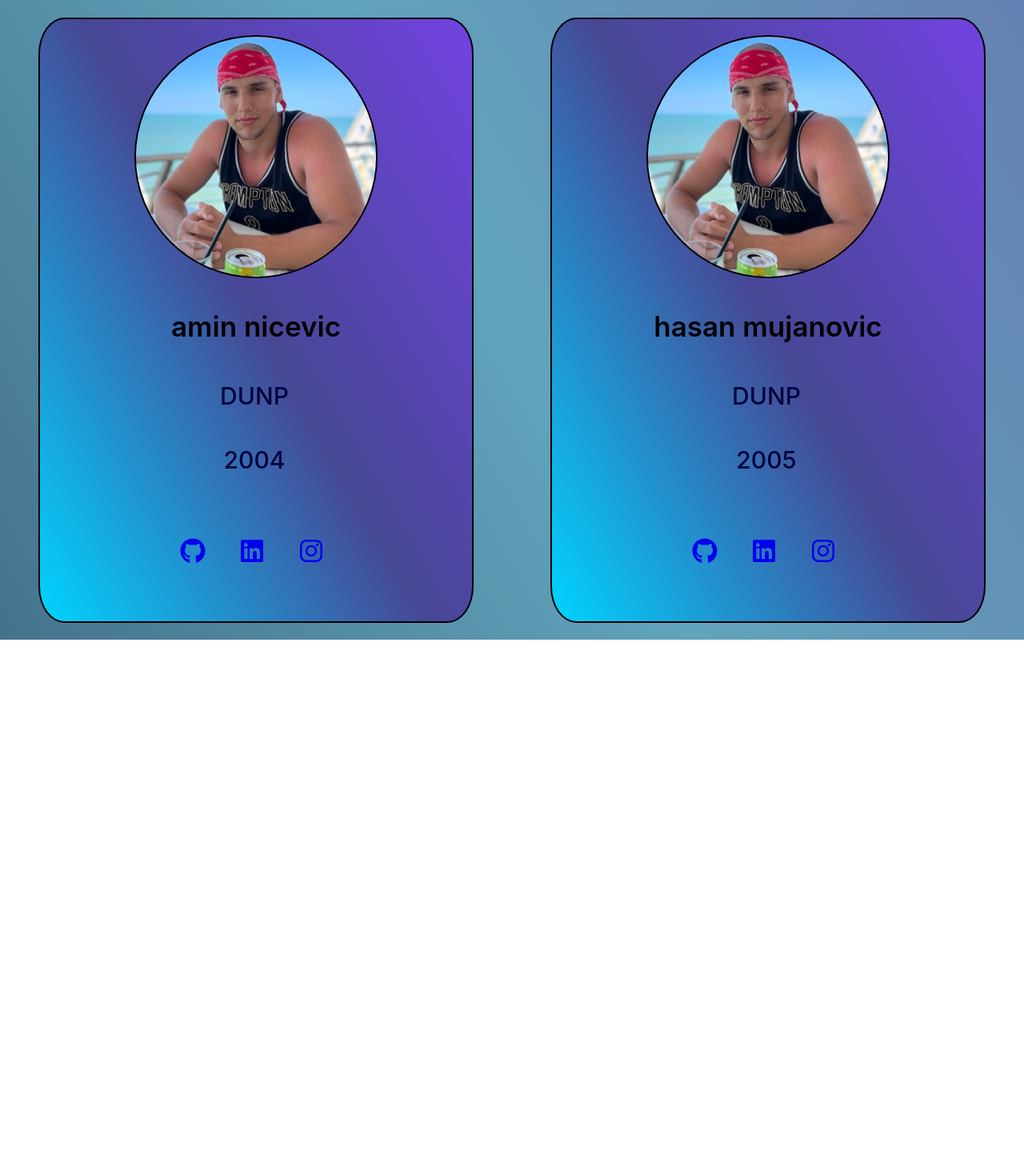
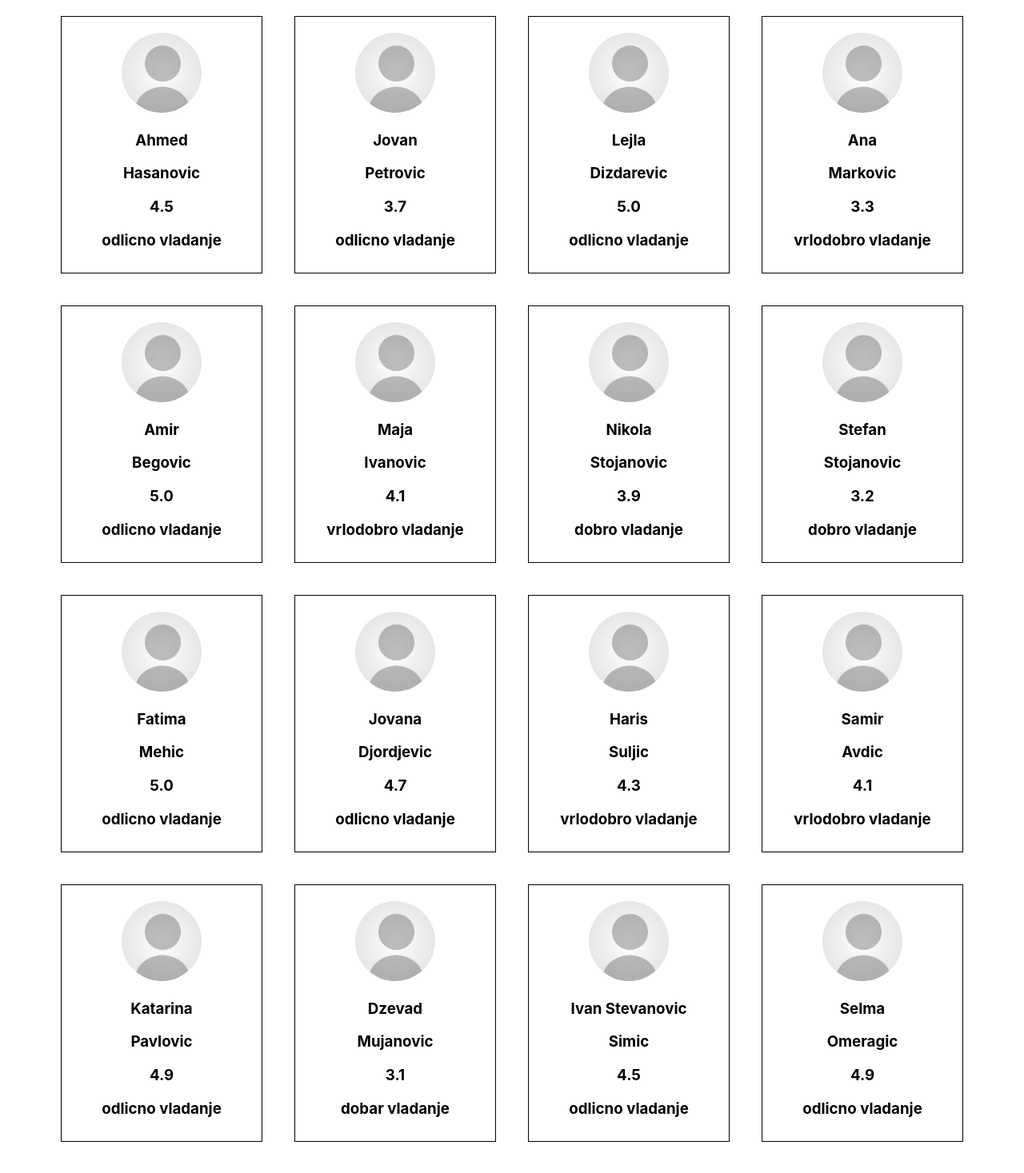
Before and after one commit to aminnicevic04/React-App-NIT, a React (Create React App) app in the folder my-app/: page / in a window 1280 px wide. Shown: the top 1467 px of the page at 80% size. Before the commit the page ends 800 px from the top, so only its background shows below. Built offline with nearby package versions, Linux system fonts and the light colour scheme.

Commit message:
vezbanje

```diff
--- a/my-app/src/App.css
+++ b/my-app/src/App.css
@@ -1,4 +1,5 @@
 .mainDiv{
     display: flex;
+    flex-wrap: wrap;
     justify-content: center;
 }
--- a/my-app/src/App.js
+++ b/my-app/src/App.js
@@ -1,39 +1,169 @@
 import "./App.css";
-import "./components/Card";
-import Card from "./components/Card";
+import Card from "./components/Card/Card";
 
 //JSX
 function App() {
   const odeljenje = [
     {
-      ime: "amin nicevic",
-      godine: 2004,
-      obrazovanje: "DUNP",
-      zanimanje: "React",
+      ime: "Ahmed",
+      prezime: "Hasanovic",
+      redniBroj: 1,
+      vladanje: "odlicno",
+      uspeh: "4.5",
     },
     {
-      ime: "hasan mujanovic",
-      godine: 2005,
-      obrazovanje: "DUNP",
-      zanimanje: "Angular",
+      ime: "Jovan",
+      prezime: "Petrovic",
+      redniBroj: 2,
+      vladanje: "odlicno",
+      uspeh: "3.7",
+    },
+    {
+      ime: "Lejla",
+      prezime: "Dizdarevic",
+      redniBroj: 3,
+      vladanje: "odlicno",
+      uspeh: "5.0",
+    },
+    {
+      ime: "Ana",
+      prezime: "Markovic",
+      redniBroj: 4,
+      vladanje: "vrlodobro",
+      uspeh: "3.3",
+    },
+    {
+      ime: "Amir",
+      prezime: "Begovic",
+      redniBroj: 5,
+      vladanje: "odlicno",
+      uspeh: "5.0",
+    },
+    {
+      ime: "Maja",
+      prezime: "Ivanovic",
+      redniBroj: 6,
+      vladanje: "vrlodobro",
+      uspeh: "4.1",
+    },
+    {
+      ime: "Nikola",
+      prezime: "Stojanovic",
+      redniBroj: 7,
+      vladanje: "dobro",
+      uspeh: "3.9",
+    },
+    {
+      ime: "Stefan",
+      prezime: "Stojanovic",
+      redniBroj: 8,
+      vladanje: "dobro",
+      uspeh: "3.2",
+    },
+    {
+      ime: "Fatima",
+      prezime: "Mehic",
+      redniBroj: 9,
+      vladanje: "odlicno",
+      uspeh: "5.0",
+    },
+    {
+      ime: "Jovana",
+      prezime: "Djordjevic",
+      redniBroj: 10,
+      vladanje: "odlicno",
+      uspeh: "4.7",
+    },
+    {
+      ime: "Haris",
+      prezime: "Suljic",
+      redniBroj: 11,
+      vladanje: "vrlodobro",
+      uspeh: "4.3",
+    },
+    {
+      ime: "Samir",
+      prezime: "Avdic",
+      redniBroj: 12,
+      vladanje: "vrlodobro",
+      uspeh: "4.1",
+    },
+    {
+      ime: "Katarina",
+      prezime: "Pavlovic",
+      redniBroj: 13,
+      vladanje: "odlicno",
+      uspeh: "4.9",
+    },
+    {
+      ime: "Dzevad",
+      prezime: "Mujanovic",
+      redniBroj: 14,
+      vladanje: "dobar",
+      uspeh: "3.1",
+    },
+    {
+      ime: "Ivan Stevanovic",
+      prezime: "Simic",
+      redniBroj: 15,
+      vladanje: "odlicno",
+      uspeh: "4.5",
+    },
+    {
+      ime: "Selma",
+      prezime: "Omeragic",
+      redniBroj: 16,
+      vladanje: "odlicno",
+      uspeh: "4.9",
+    },
+    {
+      ime: "Katarina",
+      prezime: "Pavlovic",
+      redniBroj: 17,
+      vladanje: "vrlodobro",
+      uspeh: "4.4",
+    },
+    {
+      ime: "Marija",
+      prezime: "Popovic",
+      redniBroj: 18,
+      vladanje: "vrlodobro",
+      uspeh: "4.1",
+    },
+    {
+      ime: "Dzordze",
+      prezime: "Lukic",
+      redniBroj: 19,
+      vladanje: "vrlodobro",
+      uspeh: "3.9",
+    },
+    {
+      ime: "Lejla",
+      prezime: "Ibrahimovic",
+      redniBroj: 20,
+      vladanje: "vrlodobro",
+      uspeh: "4.1",
+    },
+    {
+      ime: "Adnan",
+      prezime: "Durakovic",
+      redniBroj: 21,
+      vladanje: "odlicno",
+      uspeh: "4.5",
     },
   ];
+
   return (
     <div className="mainDiv">
-      {/* <Card ime={"Amin Nicevic"} obrazovanje={"DUNP"} />
-      <Card ime={"Jedan drugi decko"} obrazovanje={"DUNP"} /> */}
-      {/* <Card /> */}
-      {/* <Card ime={}/> */}
       {odeljenje.map((el) => {
-        if (el.godine > 18) {
-          return (
-            <Card
-              ime={el.ime}
-              obrazovanje={el.obrazovanje}
-              godine={el.godine}
-            />
-          );
-        }
+        return (
+          <Card
+            ime={el.ime}
+            prezime={el.prezime}
+            vladanje={el.vladanje}
+            uspeh={el.uspeh}
+          />
+        );
       })}
     </div>
   );
--- a/my-app/src/components/Card.css
+++ /dev/null
@@ -1,112 +0,0 @@
-img {
-    width: 300px;
-    height: 300px;
-    border-radius:50%;
-    border: 2px solid black;
-    /* opacity: 0.5; */
-    transition: 1s ease;
-    padding: 0px;
-}
-/* img:hover {
-    opacity: 1;
-    transition: 1s ease;
-} */
-.slika1 {
-    background: linear-gradient(60deg, #00d4ff, #474795, #7242e1 );
-    animation: gradientaAnimation 3s ease infinite;
-    width: 500px;
-    height: 500px;
-    text-align: center;
-    border: 2px solid black;
-    border-radius: 6%;
-    padding: 20px;
-    margin: auto;
-    position: relative;
-    overflow: hidden;
-    height: fit-content;
-}
-.prvitekst {
-    font-size: 35px;
-    padding: 0px;
-    height: fit-content;
-    height: 70px;
-    font-weight: 600;
-}
-.drugitekst {
-    position: relative;
-    font-size: 30px;
-    text-transform: uppercase;
-    height: 60px;
-    width: 496px;
-    margin-top: 20px;
-    color: #03033d;
-    font-weight: 500;
-}
-.wcp {
-    margin-top: 70px;
-    width: 200px;
-    display: flex;
-    padding: 40px;
-    gap: 2rem;
-    justify-content: center;
-    margin: auto;
-
-}
-a{  background-image: linear-gradient(
-    -225deg,
-    white,
-    0%,
-    blue 29%,
-    orange 66%,
-    #fff 100%
-  );
-
-  font-size: 26pt;
-  background-size: auto auto;
-  background-clip: border-box;
-  background-size: 200% auto;
-  background-clip: text;
-  -webkit-background-clip: text;
-  -webkit-text-fill-color: transparent;
-  animation: clip 2s linear infinite;
-  margin-right: 10px;
-  font-size: 50px;
-
-}
-@keyframes clip {
-    to {
-      background-position: 200% center;
-    }
-  }
-
-
-
-.container {
-    display: flex;
-    justify-content: center;
-    height: 100vh;
-}
-.centarkontent {
-    display: flex;
-    justify-content: center;
-    align-items: center;
-    height: 100vh;
-    text-align: center;
-    color: #fff;
-}
-body {
-    background: linear-gradient(60deg, #16213e, #61a4bc, #6d46a3, #6135a1) ;
-    background-size: 500%;
-    animation: gradientaAnimation 5s ease infinite;
-}
-@keyframes gradientaAnimation {
-    0% {
-        background-position: 0% 50%;
-    }
-    50% {
-        background-position: 100% 50%;
-    }
-    100% {
-        background-position: 0% 50%;
-    }
-}
--- a/my-app/src/components/Card.js
+++ /dev/null
@@ -1,51 +0,0 @@
-import React from "react";
-import "./Card.css";
-import slika from "./amci2.jpg";
-import { FaInstagram, FaLinkedin, FaGithub } from "react-icons/fa";
-
-function Card(props) {
-  const { ime, obrazovanje } = props;
-
-  console.log(ime, obrazovanje);
-  return (
-    <>
-      <div className="slika1">
-        <img src={slika} alt="amci" />
-        <div className="prvitekst">
-          <p>{props.ime}</p>
-        </div>
-        <div className="drugitekst">{props.obrazovanje}</div>
-        <div className="drugitekst">{props.godine}</div>
-        <div className="wcp">
-          <a
-            href="https://github.com/aminnicevic04"
-            target="_blank"
-            rel="noopener noreferrer"
-          >
-            <FaGithub size={32} />
-          </a>
-          <a
-            href="https://www.linkedin.com/in/amin-nicevic"
-            target="_blank"
-            rel="noopener noreferrer"
-          >
-            <FaLinkedin size={32} />
-          </a>
-          <a
-            href="https://www.instagram.com/amin.nicevic"
-            target="_blank"
-            rel="noopener noreferrer"
-          >
-            <FaInstagram size={32} />
-          </a>
-        </div>
-      </div>
-
-      <div className="container">
-        <div className="centarkontent"></div>
-      </div>
-    </>
-  );
-}
-
-export default Card;
--- /dev/null
+++ b/my-app/src/components/Card/Card.css
@@ -0,0 +1,13 @@
+.card{
+    border:1px solid black;
+    text-align: center;
+    padding-top: 20px;
+    width: 250px;
+    height: 300px;
+    margin: 20px;
+}
+img{
+    height: 100px;
+    width: 100px;
+    border-radius: 50%;
+}
--- /dev/null
+++ b/my-app/src/components/Card/Card.js
@@ -0,0 +1,19 @@
+import React from "react";
+import "./Card.css";
+import user from "./user.png";
+
+function Card(props) {
+  return (
+    <div className="card">
+      <img src={user} alt="user"></img>
+      <div className="podaci">
+        <h3>{props.ime}</h3>
+        <h3>{props.prezime}</h3>
+        <h3>{props.uspeh}</h3>
+        <h3>{props.vladanje} vladanje</h3>
+      </div>
+    </div>
+  );
+}
+
+export default Card;
```
Also changed, not shown: my-app/src/components/Card/user.png (added), my-app/src/components/amci2.jpg (deleted).
